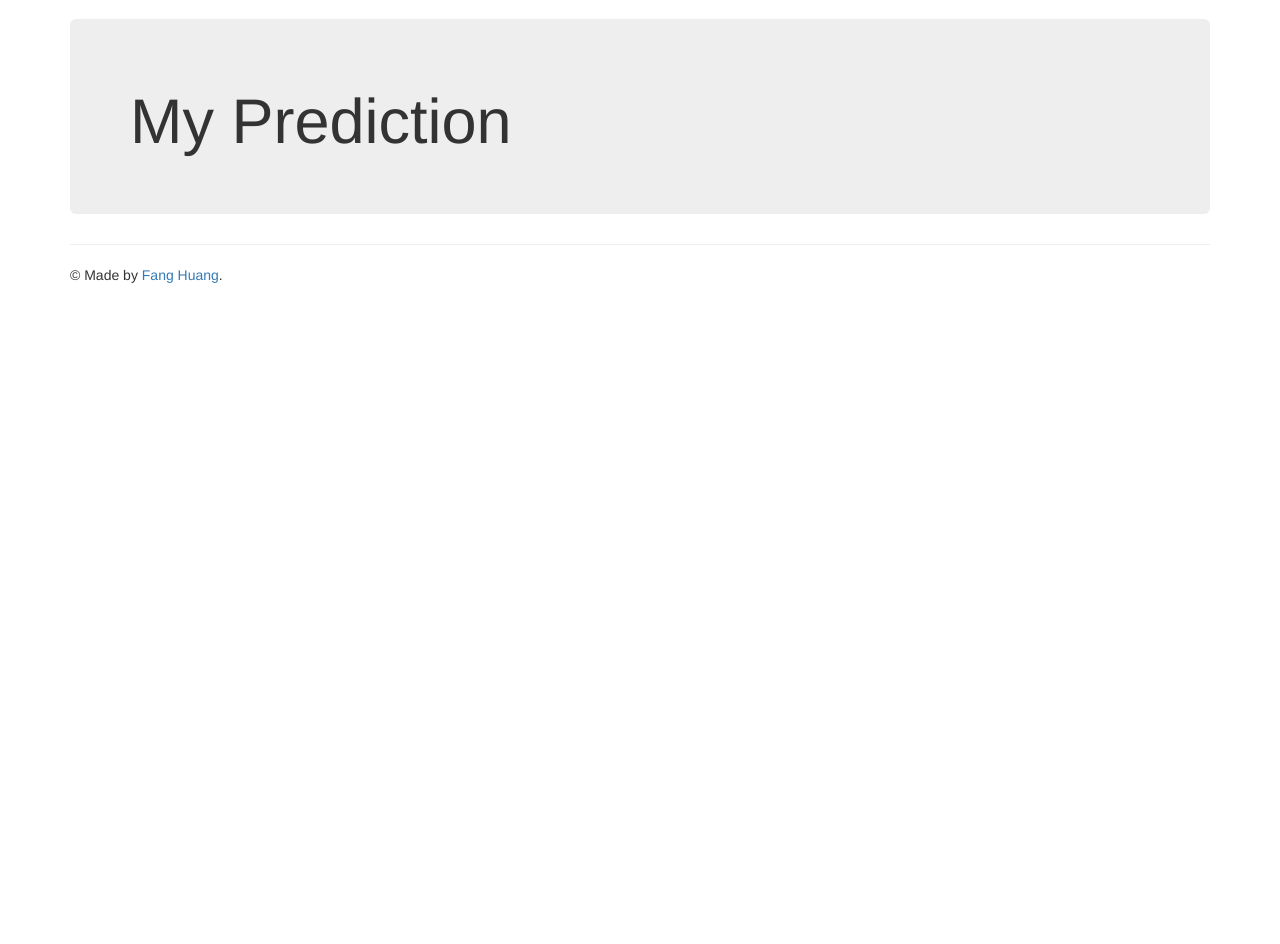
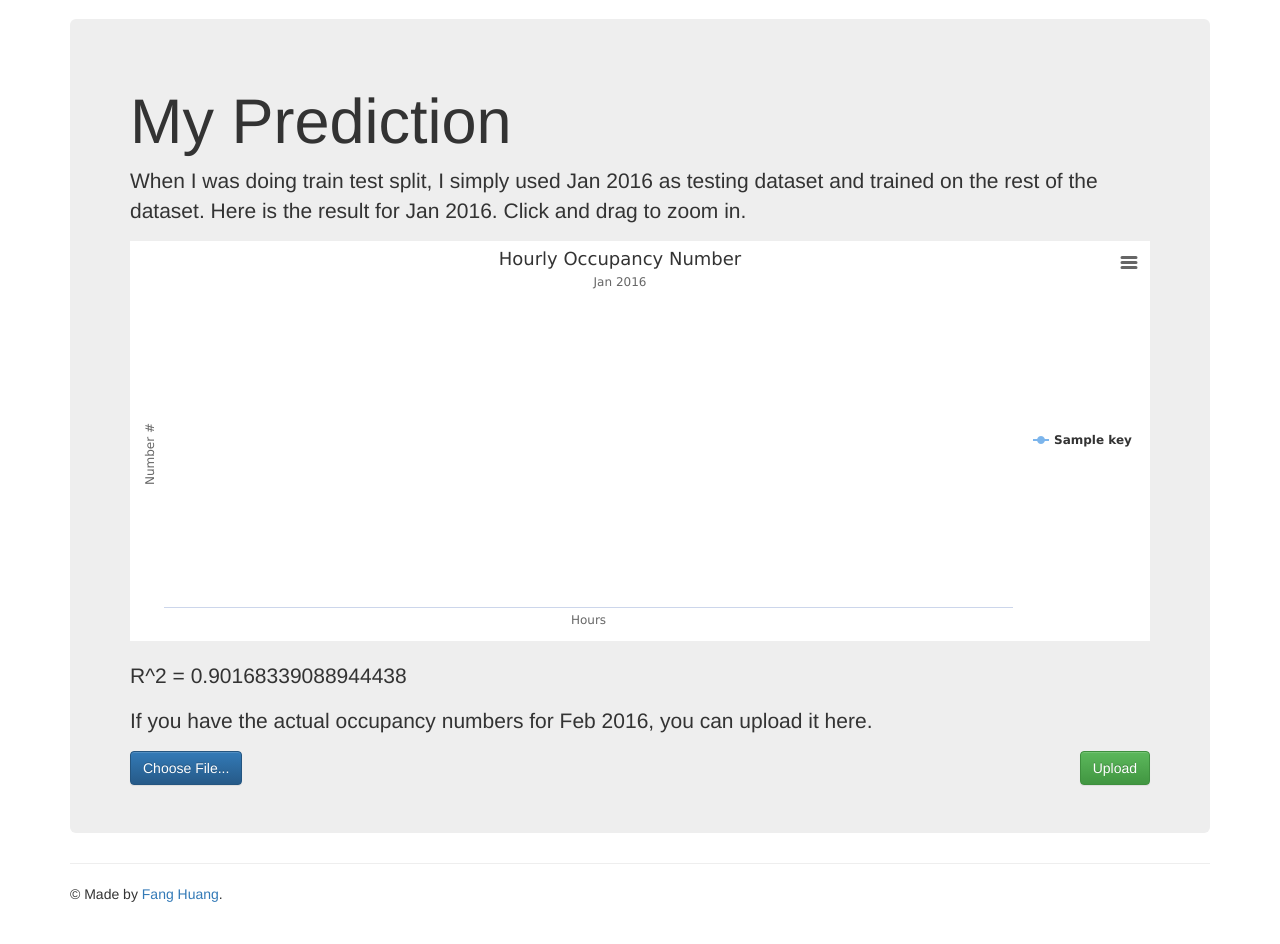
Before and after one commit to shuowenwei/Parking-Prediction, a Flask app: template webapp/templates/prediction.html in a window 1280 px wide. Shown: the part 51-995 px from the top of the page. Before the commit the page ends 334 px from the top, so only its background shows below. Run offline with Flask 2, Linux system fonts and the light colour scheme; the template is opened without the code that fills it: most values are stand-ins (such as "Sample title", 1, 10 or a date in 2020); parts of the project's set-up code (start-up, migrations or seed data) failed here and were passed over; some libraries are stand-ins or nearby versions.

Commit message:
add upload

```diff
--- a/webapp/app.py
+++ b/webapp/app.py
@@ -1,9 +1,14 @@
-from flask import Flask, jsonify, render_template, request
+import os
+from flask import Flask, render_template, jsonify, redirect, url_for, request
 from datetime import datetime, date, timedelta
 # import calendar
 import json
 
 app = Flask(__name__)
+app.config.from_object(__name__)
+app.config['UPLOAD_FOLDER'] = 'uploads'
+# ALLOWED_EXTENSIONS = ['csv']
+
 with open('daily.json', 'rb') as f:
 	data = f.readlines()
 
@@ -16,6 +21,11 @@ with open('hourly.json', 'rb') as f:
 	h_data = f.readlines()
 
 h_data = json.loads(h_data[0])
+
+with open('201601.json', 'rb') as f:
+	jan16_data = f.readlines()
+
+jan16_data = json.loads(jan16_data[0])
 
 @app.route('/_get_h_data')
 def get_h_data():
@@ -62,13 +72,28 @@ def get_d_data():
 	dict[str(end_date)] = h_data[str(end_date)]
 	return jsonify(dict=dict)
 
+@app.route('/upload', methods=['POST'])
+def upload():
+	if request.method == 'POST':
+		f = request.files['file_source']
+		print "===================================="
+		if not f:
+			return render_template('prediction.html', jan16_data=jan16_data)
+		now = datetime.now()
+		filename = os.path.join(app.config['UPLOAD_FOLDER'], "%s.%s" % (now.strftime("%Y-%m-%d-%H-%M-%S-%f"), f.filename.rsplit('.', 1)[1]))
+		f.save(filename)
+		return redirect(url_for('linechart'))
+
+def allowed_file(filename):
+	return '.' in filename and filename.rsplit('.', 1)[1] in ALLOWED_EXTENSIONS
+
 @app.route('/')
 def index():
 	return render_template('index.html')
 
 @app.route('/calendar')
 def calendar():
-	return render_template('calendar.html', lst = lst)
+	return render_template('calendar.html', lst=lst)
 
 @app.route('/heatmap')
 def heatmap():
@@ -80,7 +105,7 @@ def linechart():
 
 @app.route('/prediction')
 def prediction():
-	return render_template('prediction.html')
+	return render_template('prediction.html', jan16_data=jan16_data)
 
 if __name__ == "__main__":
 	app.run(debug=True)
--- a/webapp/templates/linechart.html
+++ b/webapp/templates/linechart.html
@@ -47,7 +47,7 @@
 	            </script>
 	        </div>
 	    </div>
-	    <input type="button" class="btn btn-success" id="getDate" value="Get Date" />
+	    <button type="button" class="btn btn-success" id="getDate">Get Date</button>
 	</div>
 <script type="text/javascript">
 $('#getDate').click(function () {
--- a/webapp/templates/prediction.html
+++ b/webapp/templates/prediction.html
@@ -2,8 +2,88 @@
 {% set active_page = "prediction" %}
 {% block body %}
 
+<script src="https://code.highcharts.com/highcharts.js"></script>
+<script src="https://code.highcharts.com/modules/exporting.js"></script>
+
 <div class="jumbotron">
   <h1>My Prediction</h1>
+  <p>When I was doing train test split, I simply used Jan 2016 as testing dataset and trained on the rest of the dataset. Here is the result for Jan 2016. Click and drag to zoom in.</p>
+  <script type="text/javascript">
+  $(function () {
+    $('#jan2016').highcharts({
+      chart: {
+          type: 'line',
+          zoomType: 'x',
+          panning: true,
+          panKey: 'shift'
+      },
+      title: {
+          text: 'Hourly Occupancy Number',
+          x: -20 //center
+      },
+      subtitle: {
+          text: 'Jan 2016',
+          x: -20
+      },
+      xAxis: {
+        title: {
+            text: 'Hours'
+        },
+        // type: 'datetime',
+      },
+      yAxis: {
+          title: {
+              text: 'Number #'
+          },
+          plotLines: [{
+              value: 0,
+              width: 1,
+              color: '#808080'
+          }]
+      },
+      tooltip: {
+          shared: true,
+      crosshairs: true
+      },
+      legend: {
+          layout: 'vertical',
+          align: 'right',
+          verticalAlign: 'middle',
+          borderWidth: 0
+      },
+      series: [
+        {% for key, value in jan16_data.items() %}
+        {
+          name: '{{key}}',
+          data: {{value}}
+        },
+        {% endfor %}
+      ],
+      credits: {
+        enabled: false
+      }
+    });
+});
+
+  </script>
+  <div id="jan2016" style="min-width: 310px; height: 400px; margin: 0 auto"></div>
+  <br>
+  <p>R^2 = 0.90168339088944438</p>
+  <p>If you have the actual occupancy numbers for Feb 2016, you can upload it here.</p>
+  <div style="position:relative;">
+
+
+    <form method="post" enctype="multipart/form-data" action="{{ url_for('upload') }}">
+    <a class='btn btn-primary pull' href='javascript:;'>
+      Choose File...
+      <input type="file" style='position:absolute;z-index:2;top:0;left:0;filter: alpha(opacity=0);-ms-filter:"progid:DXImageTransform.Microsoft.Alpha(Opacity=0)";opacity:0;background-color:transparent;color:transparent;' name="file_source" size="40"  onchange='$("#upload-file-info").html($(this).val());'>
+    </a>
+    <button id="uploadcsv" type="submit" class="btn btn-success pull-right">Upload</button>
+    </form>
+    <span class='label label-info' id="upload-file-info"></span>
+
+  </div>
+
 </div>
 
 {% endblock %}
```
